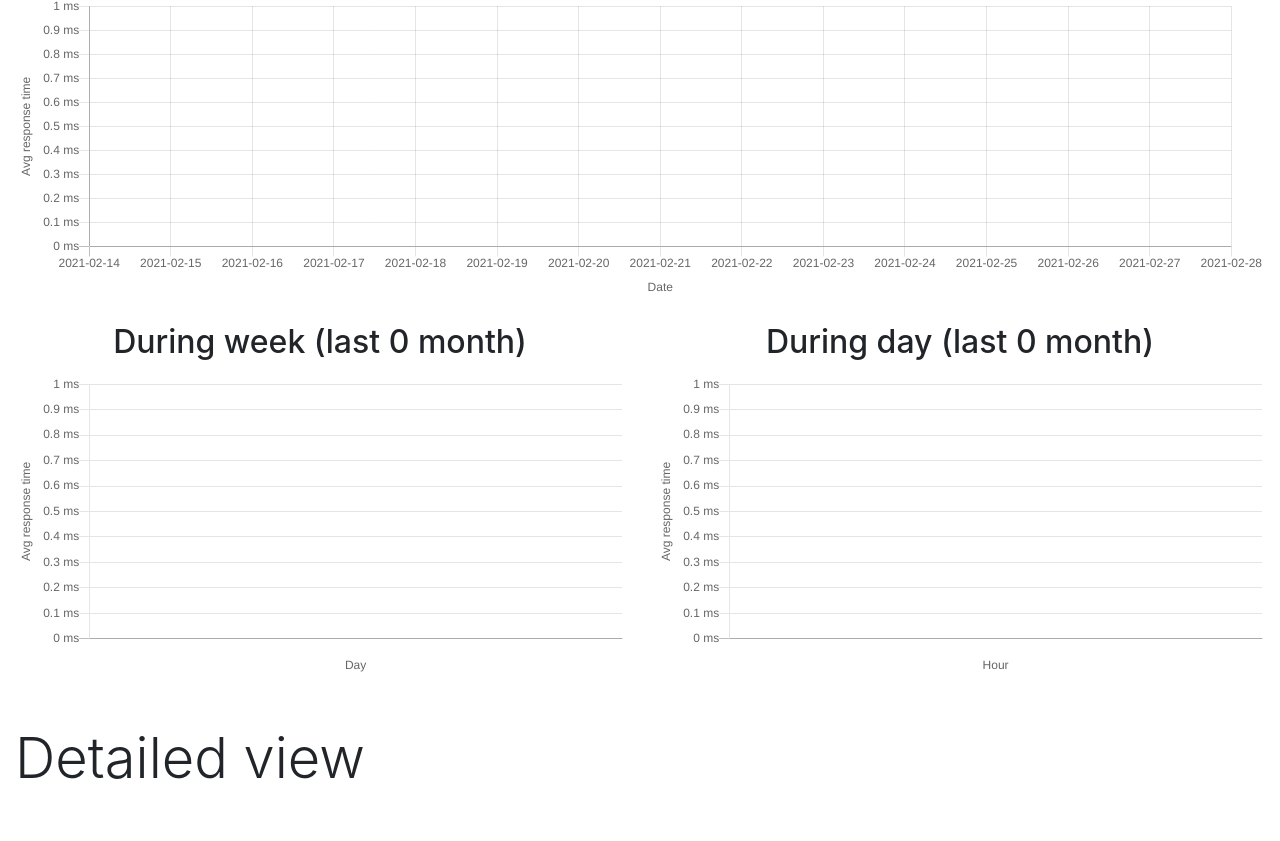
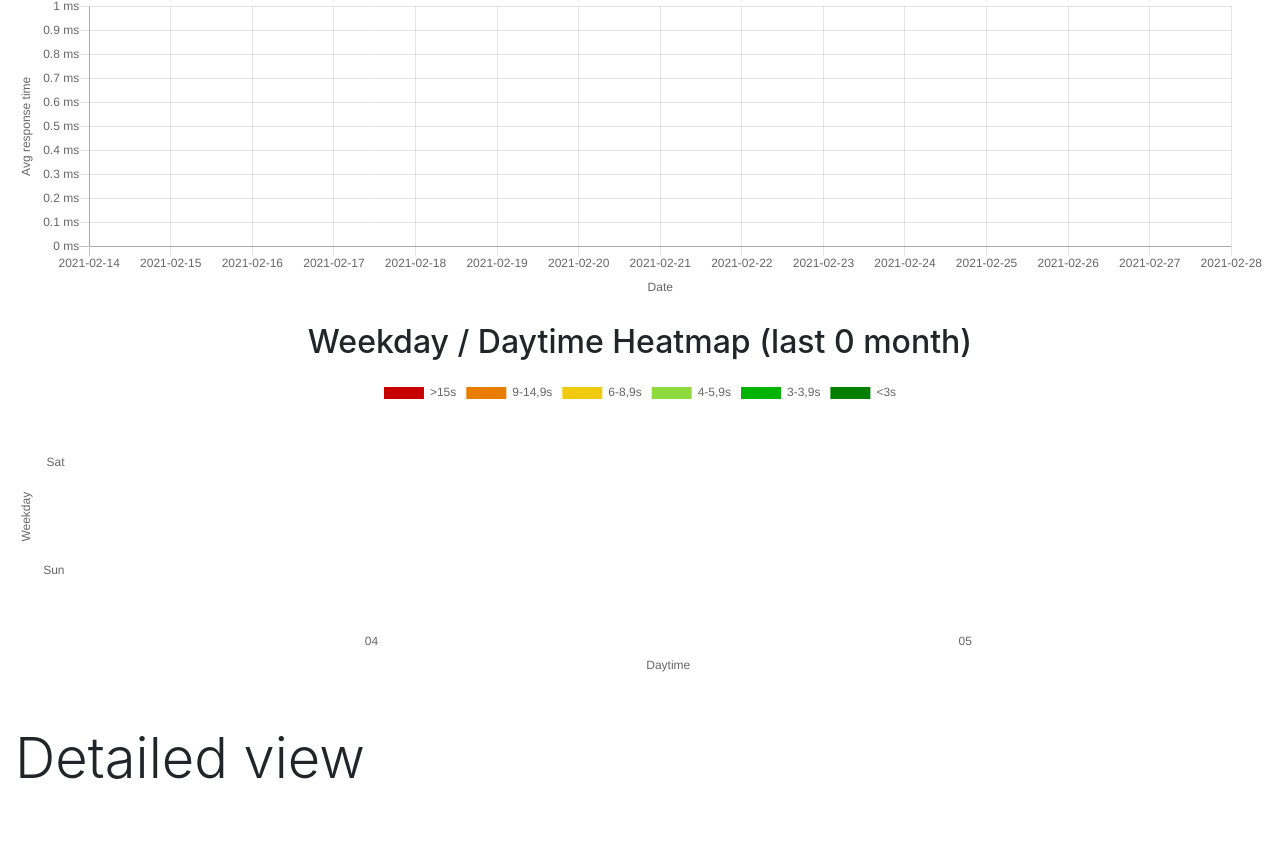
Before and after one commit to jacopotediosi/Unimia-stats, a PHP site: page / in a window 1280 px wide. Shown: the part 1674-2515 px from the top of the page. Run offline with PHP 8.4, Linux system fonts and the light colour scheme; data that the repository does not hold is empty; some libraries are stand-ins or nearby versions.

Commit message:
Replaced week and day response_time charts with a new heatmap

```diff
--- a/public_html/index.php
+++ b/public_html/index.php
@@ -76,29 +76,17 @@
 	$response_time_last_n_months_array[$row['date']] = (double) $row['avg'];
 }
 
-// Response time during week
-$response_time_during_week = $db->query("
-SELECT DAYNAME(datetime) AS dayname, avg(response_time) AS avg
+
+// Response time heatmap
+$response_time_heatmap_array = [];
+$response_time_heatmap = $db->query("
+SELECT DAYNAME(datetime) AS dayname, hour_datetime AS hour, avg(response_time) AS avg
 FROM stats
 WHERE datetime >= NOW() - INTERVAL $n_months_short_term MONTH AND is_up=1
-GROUP BY DAYNAME(datetime)
-ORDER BY FIELD(dayname , 'Monday', 'Tuesday', 'Wednesday', 'Thursday', 'Friday','Saturday', 'Sunday')
+GROUP BY DAYNAME(datetime), hour_datetime
 ");
-$response_time_during_week_array = [];
-while ($row = mysqli_fetch_assoc($response_time_during_week)) {
-	$response_time_during_week_array[$row['dayname']] = (double) $row['avg'];
-}
-
-// Response time during day
-$response_time_during_day = $db->query("
-SELECT hour(datetime) AS hour, avg(response_time) AS avg
-FROM stats WHERE datetime >= NOW() - INTERVAL $n_months_short_term MONTH AND is_up=1
-GROUP BY hour(datetime)
-ORDER BY hour ASC
-");
-$response_time_during_day_array = [];
-while ($row = mysqli_fetch_assoc($response_time_during_day)) {
-	$response_time_during_day_array[$row['hour']] = (double) $row['avg'];
+while ($row = mysqli_fetch_assoc($response_time_heatmap)) {
+	$response_time_heatmap_array[$row['dayname']][$row['hour']] = (double) $row['avg'];
 }
 
 // Detailed view uptime
@@ -209,8 +197,7 @@
 						<div class="dropdown-menu">
 							<a class="dropdown-item" href="#response_time_summary">Summary</a>
 							<a class="dropdown-item" href="#response_time_last_n_months">Daily for the past <?php echo $n_months_long_term; echo ($n_months_long_term>1) ? ' months':' month'; ?></a>
-							<a class="dropdown-item" href="#response_time_during_week">During week (last <?php echo $n_months_short_term; echo ($n_months_short_term>1) ? ' months':' month'; ?>)</a>
-							<a class="dropdown-item" href="#response_time_during_day">During day (last <?php echo $n_months_short_term; echo ($n_months_short_term>1) ? ' months':' month'; ?>)</a>
+							<a class="dropdown-item" href="#response_time_heatmap">Weekday / Daytime Heatmap  (last <?php echo $n_months_short_term; echo ($n_months_short_term>1) ? ' months':' month'; ?>)</a>
 						</div>
 					</li>
 					<li class="nav-item dropdown">
@@ -305,21 +292,10 @@
 				<canvas id="response_time_last_n_months_canvas"></canvas>
 			</div>
 
-			<div class="row text-center">
-				<!-- During week -->
-				<div class="col-lg-6">
-					<h2 id="response_time_during_week" class="mt-4 mb-3">During week (last <?php echo $n_months_short_term; echo ($n_months_short_term>1) ? ' months':' month'; ?>)</h2>
-					<div style="height: 300px">
-						<canvas id="response_time_during_week_canvas"></canvas>
-					</div>
-				</div>
-				<!-- During day -->
-				<div class="col-lg-6">
-					<h2 id="response_time_during_day" class="mt-4 mb-3">During day (last <?php echo $n_months_short_term; echo ($n_months_short_term>1) ? ' months':' month'; ?>)</h2>
-					<div style="height: 300px">
-						<canvas id="response_time_during_day_canvas"></canvas>
-					</div>
-				</div>
+			<!-- Heatmap -->
+			<h2 id="response_time_heatmap" class="mt-4 mb-3 text-center">Weekday / Daytime Heatmap  (last <?php echo $n_months_short_term; echo ($n_months_short_term>1) ? ' months':' month'; ?>)</h2>
+			<div style="height: 300px">
+				<canvas id="response_time_heatmap_canvas"></canvas>
 			</div>
 
 			<!-- DETAILED VIEW -->
@@ -748,93 +724,126 @@
 			};
 		</script>
 
-		<!-- Average response time during week graph -->
+		<!-- Average response time heatmap -->
 		<script type="text/javascript">
-			new Chart(document.getElementById('response_time_during_week_canvas'), {
-				type: 'bar',
+			// Heatmap array
+			response_time_heatmap_array = <?php echo json_encode($response_time_heatmap_array); ?>;
+
+			// Define the colors of the datasets and their range of values
+			response_time_heatmap_legend = [
+				{color:"#c70000", hover_color:"#b30000", min:15000, max:100000, label:">15s"},    // Red
+				{color:"#e87d00", hover_color:"#cc6d00", min:9000, max:14999,   label:"9-14,9s"}, // Orange
+				{color:"#f0ca0f", hover_color:"#d8b60e", min:6000, max:8999,    label:"6-8,9s"},  // Yellow
+				{color:"#8fda3e", hover_color:"#75c125", min:4000, max:5999,    label:"4-5,9s"},  // Light green
+				{color:"#00b300", hover_color:"#009900", min:3000, max:3999,    label:"3-3,9s"},  // Green
+				{color:"#008000", hover_color:"#006600", min:0000, max:2999,    label:"<3s"}      // Dark green
+			];
+
+			// Inizialize datasets
+			response_time_heatmap_datasets = [];
+			for(i in response_time_heatmap_legend) {
+				response_time_heatmap_datasets.push({
+					data: [],
+					label: response_time_heatmap_legend[i].label,
+					backgroundColor: response_time_heatmap_legend[i].color,
+					hoverBackgroundColor: response_time_heatmap_legend[i].hover_color,
+					width(c) {
+						const a = c.chart.chartArea || {};
+						return (a.right - a.left) / 24 - 1;
+					},
+					height(c) {
+						const a = c.chart.chartArea || {};
+						return (a.bottom - a.top) / 7 - 1;
+					}
+				});
+			}
+
+			// Fill datasets with actual data
+			for(day in response_time_heatmap_array) {
+				for(hour in response_time_heatmap_array[day]) {
+					// Get the response_time_value
+					var response_time_value = response_time_heatmap_array[day][hour];
+					// Select the right color from the legend
+					for(legend in response_time_heatmap_legend) {
+						if(Math.round(response_time_value)>=response_time_heatmap_legend[legend].min && Math.round(response_time_value)<=response_time_heatmap_legend[legend].max) {
+							// Add to the right dataset
+							response_time_heatmap_datasets[legend].data.push({x:hour, y:day, v:response_time_value});
+							break;
+						}
+					}
+				}
+			}
+
+			response_time_heatmap_chart = new Chart(document.getElementById('response_time_heatmap_canvas'), {
+				type: 'matrix',
 				data: {
-					labels: <?php echo json_encode(array_keys($response_time_during_week_array)); ?>,
-					datasets: [{
-						data: <?php echo json_encode(array_values($response_time_during_week_array)); ?>
-					}]
+					datasets: response_time_heatmap_datasets
 				},
 				options: {
 					maintainAspectRatio: false,
-					legend: {
-						display: false
-					},
-					scales: {
-						yAxes: [{
-							scaleLabel: {
-								display: true,
-								labelString: 'Avg response time'
-							},
-							ticks: {
-								callback: function(value, index, values) {
-									return value + ' ms';
-								}
-							}
-						}],
-						xAxes: [{
-							scaleLabel: {
-								display: true,
-								labelString: 'Day'
-							}
-						}]
-					},
 					tooltips: {
 						displayColors: false,
 						callbacks: {
+							title: function(tooltipItems, data) {
+								var hovered_item = data.datasets[tooltipItems[0].datasetIndex].data[tooltipItems[0].index];
+								return hovered_item.y + ' between ' + ("0"+hovered_item.x).slice(-2) + ':00 and '+ (("0"+(parseInt(hovered_item.x)+1)).slice(-2)) + ':00';
+							},
 							label: function(tooltipItems, data) {
-								return data.datasets[tooltipItems.datasetIndex].data[tooltipItems.index] + ' ms';
+								var hovered_item = data.datasets[tooltipItems.datasetIndex].data[tooltipItems.index];
+								return 'Avg response time: ' + hovered_item.v + ' ms';
 							}
 						}
-					}
-				}
-			});
-		</script>
-
-		<!-- Average response time during day graph -->
-		<script type="text/javascript">
-			new Chart(document.getElementById('response_time_during_day_canvas'), {
-				type: 'line',
-				data: {
-					labels: <?php echo json_encode(array_keys($response_time_during_day_array)); ?>,
-					datasets: [{
-						data: <?php echo json_encode(array_values($response_time_during_day_array)); ?>
-					}]
-				},
-				options: {
-					maintainAspectRatio: false,
-					legend: {
-						display: false
 					},
 					scales: {
-						yAxes: [{
+						xAxes: [{
+							type: 'time',
+							offset: true,
+							time: {
+								parser: 'HH',
+								unit: 'hour',
+								displayFormats: {
+									hour: 'HH'
+								}
+							},
+							ticks: {
+								padding: 10
+							},
+							gridLines: {
+								display: false,
+								drawBorder: false,
+								tickMarkLength: 0,
+							},
 							scaleLabel: {
 								display: true,
-								labelString: 'Avg response time'
-							},
-							ticks: {
-								callback: function(value, index, values) {
-									return value + ' ms';
-								}
+								labelString: 'Daytime'
 							}
 						}],
-						xAxes: [{
+						yAxes: [{
+							type: 'time',
+							offset: true,
+							time: {
+								unit: 'day',
+								parser: 'dddd',
+								displayFormats: {
+									day: 'ddd'
+								},
+								isoWeekday: 4
+							},
+							position: 'left',
+							ticks: {
+								reverse: true,
+								padding: 10
+							},
+							gridLines: {
+								display: false,
+								drawBorder: false,
+								tickMarkLength: 0
+							},
 							scaleLabel: {
 								display: true,
-								labelString: 'Hour'
+								labelString: 'Weekday'
 							}
 						}]
-					},
-					tooltips: {
-						displayColors: false,
-						callbacks: {
-							label: function(tooltipItems, data) {
-								return data.datasets[tooltipItems.datasetIndex].data[tooltipItems.index] + ' ms';
-							}
-						}
 					}
 				}
 			});
```
